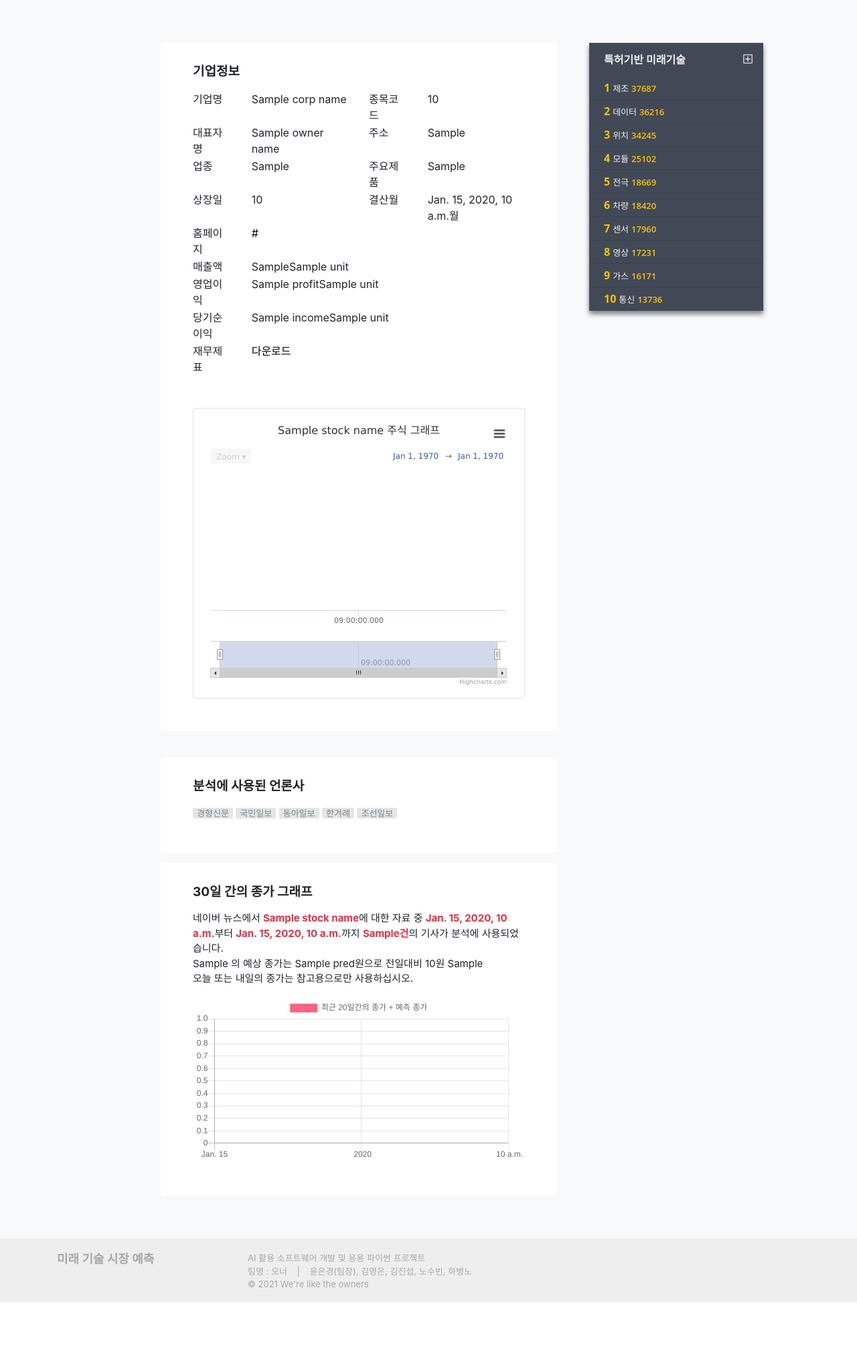
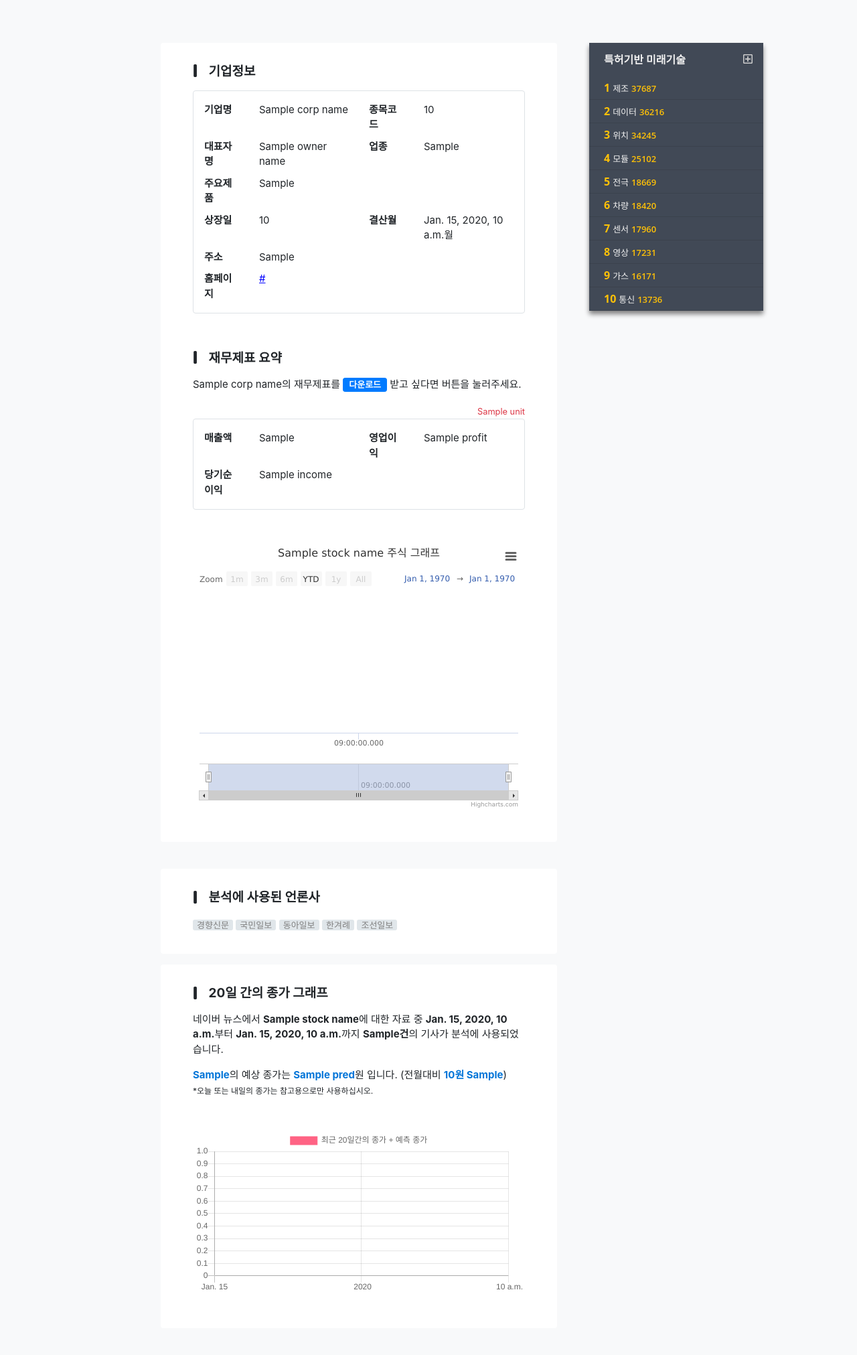
Before and after one commit to EKYoonD/StockHelper, a Django app: template StockWeb/templates/analysis.html in a window 1280 px wide. Shown: the part 45-2068 px from the top of the page at 67% size. Before the commit the page ends 1989 px from the top, so only its background shows below. Run offline with Django 3.2, Linux system fonts and the light colour scheme; the template is opened without the code that fills it: most values are stand-ins (such as "Sample title", 1, 10 or a date in 2020); parts of the project's set-up code (start-up, migrations or seed data) failed here and were passed over; some libraries are stand-ins or nearby versions.

Commit message:
장고 웹 : analysis 디자인 변경

```diff
--- a/StockWeb/templates/analysis.html
+++ b/StockWeb/templates/analysis.html
@@ -61,71 +61,89 @@
         <article class="mb-4">
             <ul class="container py-2 pb-5 px-md-5 px-sm-4 bg-white rounded">
                 <li class="header mt-3">
-                    <h6 class="title font-weight-bold py-2">기업정보</h6>
+                    <h6 class="title font-weight-bold py-2">
+                        <i class="fas fa-window-minimize fa-rotate-90"></i>
+                        기업정보
+                    </h6>
                 </li>
-                <li class="company_info">
+                <li class="company_info border rounded p-3">
                     <table class="w-100">
                         <tr class="row">
-                            <td class="col-6 col-md-2">기업명</td>
-                            <td class="col-6 col-md-4">{{corp_name}}</td>
-                            <td class="col-6 col-md-2">종목코드</td>
-                            <td class="col-6 col-md-4">{{stock_code}}</td>
+                            <td class="col-4 col-md-2 mb-2 font-weight-bold">기업명</td>
+                            <td class="col-8 col-md-4 mb-2">{{corp_name}}</td>
+                            <td class="col-4 col-md-2 mb-2 font-weight-bold">종목코드</td>
+                            <td class="col-8 col-md-4 mb-2">{{stock_code}}</td>
                         </tr>
                         <tr class="row">
-                            <td class="col-6 col-md-2">대표자명</td>
-                            <td class="col-6 col-md-4">{{owner_name}}</td>
-                            <td class="col-6 col-md-2">주소</td>
-                            <td class="col-6 col-md-4">{{company_area}}</td>
+                            <td class="col-4 col-md-2 mb-2 font-weight-bold">대표자명</td>
+                            <td class="col-8 col-md-4 mb-2">{{owner_name}}</td>
+                            <td class="col-4 col-md-2 mb-2 font-weight-bold">업종</td>
+                            <td class="col-8 col-md-4 mb-2">{{type_business}}</td>
                         </tr>
                         <tr class="row">
-                            <td class="col-6 col-md-2">업종</td>
-                            <td class="col-6 col-md-4">{{type_business}}</td>
-                            <td class="col-6 col-md-2">주요제품</td>
-                            <td class="col-6 col-md-4">{{main_products}}</td>
+                            <td class="col-4 col-md-2 mb-2 font-weight-bold">주요제품</td>
+                            <td class="col-8 col-md-10 mb-2">{{main_products}}</td>
                         </tr>
                         <tr class="row">
-                            <td class="col-6 col-md-2">상장일</td>
-                            <td class="col-6 col-md-4">{{stock_start_day}}</td>
-                            <td class="col-6 col-md-2">결산월</td>
-                            <td class="col-6 col-md-4">{{stock_settlement_date}}월</td>
+                            <td class="col-4 col-md-2 mb-2 font-weight-bold">상장일</td>
+                            <td class="col-8 col-md-4 mb-2">{{stock_start_day}}</td>
+                            <td class="col-4 col-md-2 mb-2 font-weight-bold">결산월</td>
+                            <td class="col-8 col-md-4 mb-2">{{stock_settlement_date}}월</td>
                         </tr>
                         <tr class="row">
-                            <td class="col-6 col-md-2">홈페이지</td>
-                            <td class="col-6 col-md-10"><a href='http://{{hompage_url}}' target="_blank">{{hompage_url}}</a></td>
-                        </tr>
-
-                        <!-- 재무제표 내용 마음대로 넗겠습니다. -영은- -->
-                        <tr class="row">
-                            <td class="col-6 col-md-2">매출액</td>
-                            <td class="col-6 col-md-10">{{sales_revenue}}{{unit}}</td>
+                            <td class="col-4 col-md-2 mb-2 font-weight-bold">주소</td>
+                            <td class="col-8 col-md-10 mb-2">{{company_area}}</td>
                         </tr>
                         <tr class="row">
-                            <td class="col-6 col-md-2">영업이익</td>
-                            <td class="col-6 col-md-10">{{profit}}{{unit}}</td>
-                        </tr>
-                        <tr class="row">
-                            <td class="col-6 col-md-2">당기순이익</td>
-                            <td class="col-6 col-md-10">{{income}}{{unit}}</td>
-                        </tr>
-                        <tr class="row">
-                            <td class="col-6 col-md-2">재무제표</td>
-                            <td class="col-6 col-md-10"><a href='{{xls_url}}' target="_blank">다운로드</a></td>
+                            <td class="col-4 col-md-2 font-weight-bold">홈페이지</td>
+                            <td class="col-8 col-md-10"><a href='http://{{hompage_url}}' target="_blank" style="color: blue; text-decoration:underline;">{{hompage_url}}</a></td>
                         </tr>
                     </table>
                 </li>
-                <li class="border rounded p-3 mt-5">
+                <li class="header mt-5">
+                    <h6 class="title font-weight-bold py-2">
+                        <i class="fas fa-window-minimize fa-rotate-90"></i>
+                        재무제표 요약
+                    </h6>
+                    <p>
+                        {{corp_name}}의 재무제표를
+                        <a class="btn btn-primary btn-sm font-weight-bold pt-0 m-0" href='{{xls_url}}' target="_blank" style="height: 21px; font-size: small;">다운로드</a>
+                        받고 싶다면 버튼을 눌러주세요.
+                    </p>
+                </li>
+                <li class="company_info">
+                    <div class="text-right text-danger"><small>{{unit}}</small></div>
+                </li>
+                <li class="company_info border rounded p-3">
+                    <table class="w-100">
+                        <tr class="row">
+                            <td class="col-4 col-md-2 mb-2 font-weight-bold">매출액</td>
+                            <td class="col-8 col-md-4">{{sales_revenue}}</td>
+                            <td class="col-4 col-md-2 mb-2 font-weight-bold">영업이익</td>
+                            <td class="col-8 col-md-4">{{profit}}</td>
+                        </tr>
+                        <tr class="row">
+                            <td class="col-4 col-md-2 font-weight-bold">당기순이익</td>
+                            <td class="col-8 col-md-10">{{income}}</td>
+                        </tr>
+                    </table>
+                </li>
+                <li class="chart mt-5">
                     <!-- candle 차트 그리기 -->
-                    <div id="companyChart" style="height: 400px; min-width: 310px"></div>
+                    <div id="companyChart" class="w-100 h-100"></div>
                 </li>
             </ul>
         </article>
         <!-- 언론사 -->
         <article>
-            <ul class="container py-2 pb-5 px-md-5 px-sm-4 bg-white rounded">
+            <ul class="container py-2 pb-4 px-md-5 px-sm-4 bg-white rounded">
                 <li class="header mt-3">
-                    <h6 class="title font-weight-bold py-2">분석에 사용된 언론사</h6>
+                    <h6 class="title font-weight-bold py-2">
+                        <i class="fas fa-window-minimize fa-rotate-90"></i>
+                        분석에 사용된 언론사
+                    </h6>
                 </li>
-                <li class="keyword">
+                <li class="keyword pb-2">
                     <span>경향신문</span>
                     <span>국민일보</span>
                     <span>동아일보</span>
@@ -138,21 +156,26 @@
         <article>
             <ul class="container py-2 pb-5 px-md-5 px-sm-4 bg-white rounded">
                 <li class="header mt-3">
-                    <h6 class="title font-weight-bold py-2">30일 간의 종가 그래프</h6>
+                    <h6 class="title font-weight-bold py-2">
+                        <i class="fas fa-window-minimize fa-rotate-90"></i>
+                        20일 간의 종가 그래프
+                    </h6>
                     <p>
-                        네이버 뉴스에서 <span class="text-danger font-weight-bold">{{ stock_name }}</span>에 대한 자료 중 <span
-                            class="text-danger font-weight-bold">{{start_date}}</span>부터 <span
-                            class="text-danger font-weight-bold">{{end_date}}</span>까지 <span
-                            class="text-danger font-weight-bold">{{news_cnt}}건</span>의 기사가 분석에 사용되었습니다.<br />
-                        {{next_day}} 의 예상 종가는 {{pred}}원으로 전일대비 {{stock_price_diff}}원 {{up_down}}<br />
-                        오늘 또는 내일의 종가는 참고용으로만 사용하십시오.
+                        네이버 뉴스에서 <span class="font-weight-bold">{{stock_name}}</span>에 대한 자료 중
+                        <span class="font-weight-bold">{{start_date}}</span>부터
+                        <span class="font-weight-bold">{{end_date}}</span>까지
+                        <span class="font-weight-bold">{{news_cnt}}건</span>의 기사가 분석에 사용되었습니다.
+                    </p>
+                    <p>
+                        <span class="stock_upDown font-weight-bold">{{next_day}}</span>의 예상 종가는
+                        <span class="stock_upDown font-weight-bold">{{pred}}</span>원 입니다.
+                        (전월대비 <span class="stock_upDown font-weight-bold">{{stock_price_diff}}원 <span id="up_down">{{up_down}}</span></span>)<br>
+                        <small>*오늘 또는 내일의 종가는 참고용으로만 사용하십시오.</small>
                     </p>
                 </li>
-                <li class="mt-3">
-                    <div style="max-height: 28em; overflow: hidden;">
-                        <!--종가 그래프가 그려질 부분-->
-                        <canvas id="closeChart" class="w-100"></canvas>
-                    </div>
+                <li class="chart mt-5">
+                    <!--종가 그래프가 그려질 부분-->
+                    <canvas id="closeChart" class="w-100 h-100"></canvas>
                 </li>
             </ul>
         </article>
@@ -191,7 +214,5 @@
     <script src="{% static 'js/sidebar.js' %}"></script>
     <script src="{% static 'js/analysisCompany.js' %}"></script>
     <!-- <script src="{% static 'js/analysisClosePriceChart.js' %}"></script> -->
-
 </body>
-
 </html>
--- a/static/css/analysis.css
+++ b/static/css/analysis.css
@@ -1,5 +1,11 @@
 section#analysis li.header > p {
     font-size: 15px;
+}
+section#analysis li.company_info table {
+    font-size: 15px;
+}
+section#analysis li.chart {
+    max-height: 28em;
 }
 section#analysis li.keyword > span {
     padding: 0 6px;
--- a/static/js/analysisCompany.js
+++ b/static/js/analysisCompany.js
@@ -127,3 +127,13 @@ function close_chart(stock_close_date_list, stock_close_price_list) {
         }
     });
 }
+
+$(document).ready(function(){
+    // 종가 상하강 여부에 따른 글자색 변화
+    var upDown = $('#up_down').val();
+    if (upDown == '상승') {
+        $('.stock_upDown').css({"color": "#d9534f", "font-weight": "bold"})
+    } else {
+        $('.stock_upDown').css({"color": "#0275d8", "font-weight": "bold"})
+    }
+});
```
